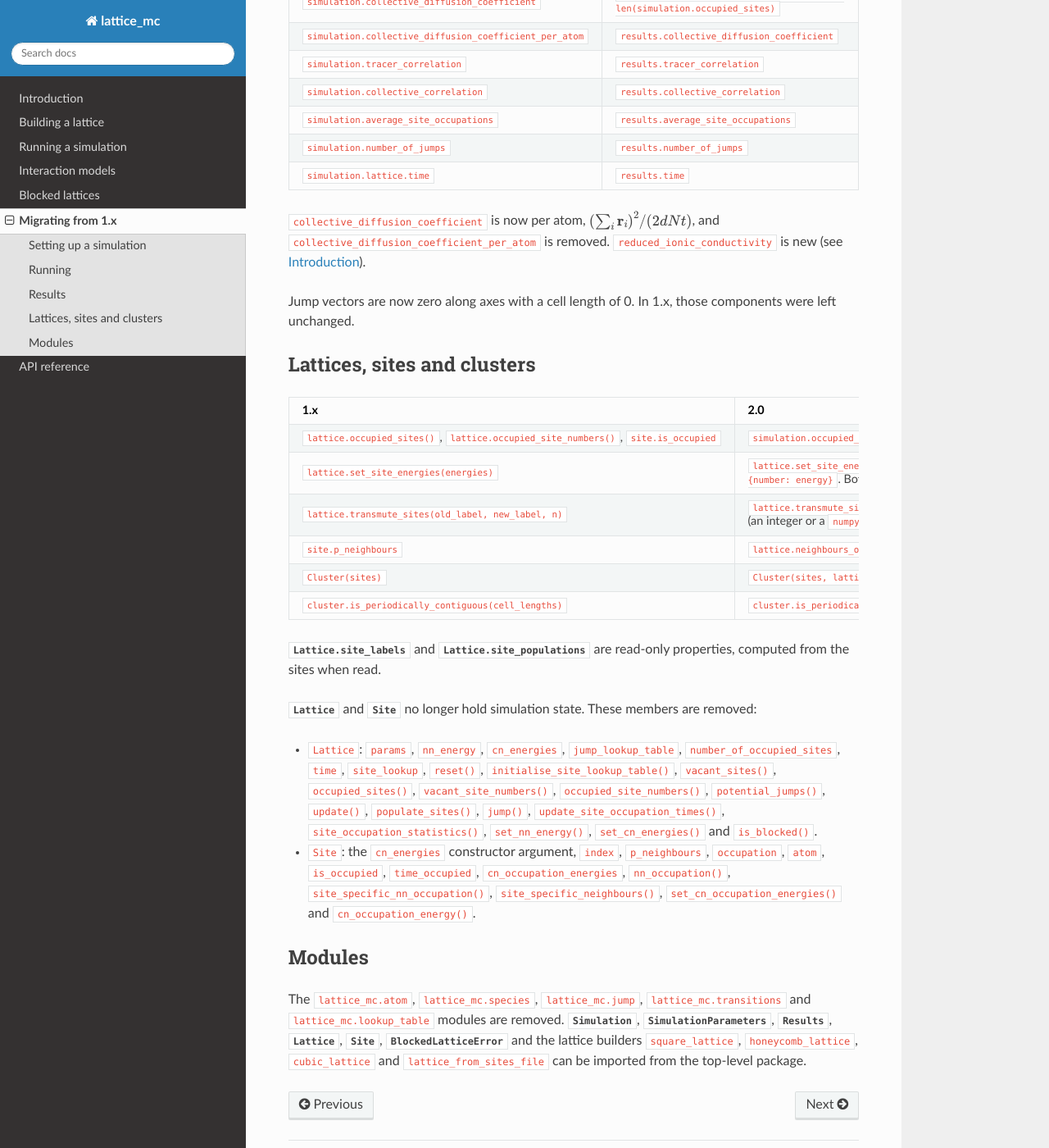
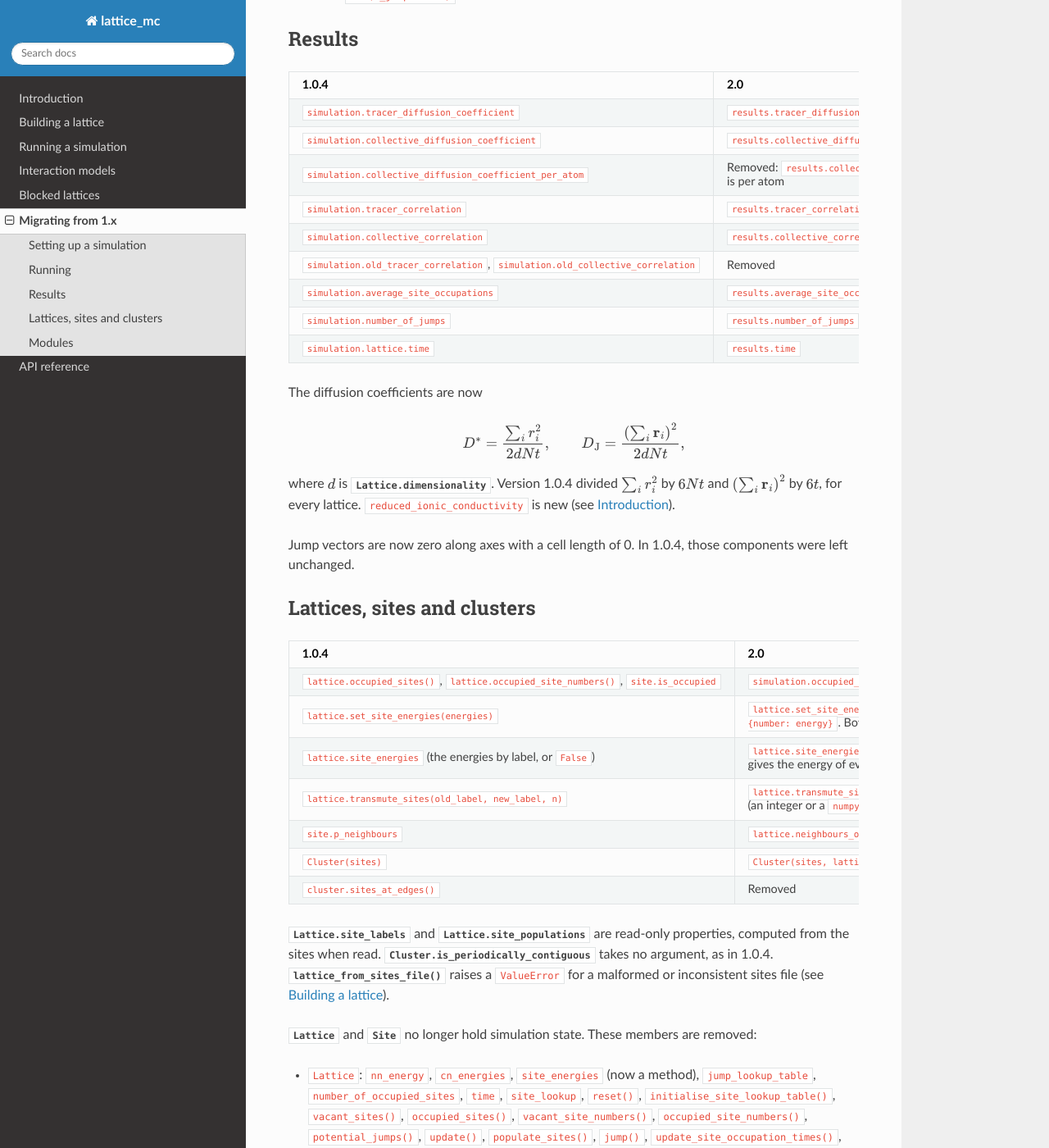
Before and after one commit to bjmorgan/lattice_mc, a Sphinx documentation site: the page built from docs/source/migrating.rst, in a window 1280 px wide and 1400 px high, scrolled down 1830 px. Shown: the whole window at 82% size. Built offline with Sphinx 7.4.7 and the Read the Docs theme 3.1.0, drawn with Linux system fonts in a browser that asks for light colours; some of the changed text lies outside the part shown.

Commit message:
Map the migration page from 1.0.4 and simplify the quickstart
Rewrite the 1.x side of the migration page against the 1.0.4 release,
including global_vars, Options, the 6 N t divisor of the diffusion
coefficients and the removed Cluster.sites_at_edges. Use 16 atoms in the
quickstart and drop its redundant set_site_energies call, and make the README
example identical. State that set_site_energies with neither argument raises
ValueError, and that reproducibility needs the same arguments and runs as
well as the same seed.

```diff
--- a/docs/source/building_lattices.rst
+++ b/docs/source/building_lattices.rst
@@ -128,9 +128,9 @@
 in eV, of the sites in a lattice. ``by_label`` gives an energy to every site with each
 label, and ``by_site`` gives energies to individual sites, keyed by site number.
 Energies given by label are applied first, so an energy given by site number
-overrides the energy for that site's label. Both arguments are keyword-only. An
-unknown label or site number raises a ``ValueError``, and leaves the lattice
-unchanged.
+overrides the energy for that site's label. Both arguments are keyword-only. Giving
+neither raises a ``ValueError``. An unknown label or site number raises a
+``ValueError``, and leaves the lattice unchanged.
 
 .. testcode::
 
--- a/docs/source/index.rst
+++ b/docs/source/index.rst
@@ -19,7 +19,7 @@
 Quickstart
 ----------
 
-A simulation of 32 atoms on a 4 x 4 x 4 cubic lattice, with nearest-neighbour
+A simulation of 16 atoms on a 4 x 4 x 4 cubic lattice, with nearest-neighbour
 repulsion:
 
 .. testcode::
@@ -27,12 +27,11 @@
     import lattice_mc as lmc
 
     lattice = lmc.cubic_lattice(4, 4, 4, spacing=1.0)
-    lattice.set_site_energies(by_label={"L": 0.0})
 
     simulation = lmc.Simulation(
         lattice,
         params=lmc.SimulationParameters(temperature=298.0, rate_prefactor=1e13),
-        n_atoms=32,
+        n_atoms=16,
         nn_energy=0.1,
         lookup_table=True,
         seed=42,
--- a/docs/source/migrating.rst
+++ b/docs/source/migrating.rst
@@ -1,16 +1,17 @@
 Migrating from 1.x
 ==================
 
-This page maps each 1.x call that has been removed or renamed in 2.0 to its
-replacement. ``simulation`` is a :class:`~lattice_mc.simulation.Simulation`,
-``lattice`` a :class:`~lattice_mc.lattice.Lattice`, and ``results`` the
+This page maps each call in version 1.0.4, the last 1.x release, that has been
+removed or renamed in 2.0 to its replacement. ``simulation`` is a
+:class:`~lattice_mc.simulation.Simulation`, ``lattice`` a
+:class:`~lattice_mc.lattice.Lattice`, and ``results`` the
 :class:`~lattice_mc.results.Results` from ``simulation.results``.
 
 Setting up a simulation
 -----------------------
 
 A simulation is now created from its lattice, parameters, atoms and interaction model
-in one call, in place of the 1.x setters:
+in one call, in place of the 1.0.4 setters:
 
 .. testcode::
 
@@ -40,10 +41,19 @@
     :header-rows: 1
     :widths: 50 50
 
-    * - 1.x
+    * - 1.0.4
       - 2.0
-    * - ``Simulation(params)``, then ``simulation.lattice = lattice``
+    * - ``Simulation()``, then ``simulation.lattice = lattice``
       - ``Simulation(lattice, params, ...)``
+    * - ``lattice_mc.global_vars.temperature`` and
+        ``lattice_mc.global_vars.rate_prefactor`` (fixed at 298.0 K and
+        1e13 s\ :sup:`-1`)
+      - ``SimulationParameters(temperature=..., rate_prefactor=...)``, passed to
+        ``Simulation``
+    * - ``lattice_mc.global_vars.kT``
+      - ``params.kT``
+    * - ``lattice_mc.global_vars.k_boltzmann``
+      - ``lattice_mc.constants.k_boltzmann``
     * - ``simulation.define_lattice_from_file(filename, cell_lengths)``
       - ``lattice_from_sites_file(filename, cell_lengths)``, passed to ``Simulation``
     * - ``simulation.set_number_of_atoms(n)``
@@ -67,10 +77,13 @@
     * - ``simulation.atoms``, ``simulation.for_time``,
         ``simulation.number_of_equilibration_jumps``
       - Removed
+    * - ``lattice_mc.Options``
+      - Removed: give the same settings to ``Simulation`` and ``run``
 
-``seed`` (an integer or a ``numpy.random.Generator``) controls the initial
-placement of atoms and the choice and timing of jumps. The simulation takes its own
-copy of the lattice when it is created.
+``seed`` (an integer or a ``numpy.random.Generator``) controls the initial placement
+of atoms and the choice and timing of jumps. The simulation takes its own copy of the
+lattice when it is created. An incomplete ``cn_energies`` mapping raises a
+``ValueError`` when the simulation is created.
 
 Running
 -------
@@ -79,11 +92,11 @@
     :header-rows: 1
     :widths: 50 50
 
-    * - 1.x
+    * - 1.0.4
       - 2.0
     * - ``simulation.set_number_of_jumps(n)``, then ``simulation.run()``
       - ``simulation.run(n_jumps=n)``
-    * - ``simulation.run(for_time=t)``
+    * - ``simulation.run(t)`` or ``simulation.run(for_time=t)``
       - ``simulation.run(for_time=t)``; the arguments of ``run`` are keyword-only
     * - ``simulation.set_number_of_equilibration_jumps(m)``, then ``simulation.run()``
       - ``simulation.run(n_jumps=m)``, ``simulation.reset()``,
@@ -104,18 +117,21 @@
     :header-rows: 1
     :widths: 50 50
 
-    * - 1.x
+    * - 1.0.4
       - 2.0
     * - ``simulation.tracer_diffusion_coefficient``
       - ``results.tracer_diffusion_coefficient``
     * - ``simulation.collective_diffusion_coefficient``
-      - ``results.collective_diffusion_coefficient * len(simulation.occupied_sites)``
+      - ``results.collective_diffusion_coefficient``, now per atom
     * - ``simulation.collective_diffusion_coefficient_per_atom``
-      - ``results.collective_diffusion_coefficient``
+      - Removed: ``results.collective_diffusion_coefficient`` is per atom
     * - ``simulation.tracer_correlation``
       - ``results.tracer_correlation``
     * - ``simulation.collective_correlation``
       - ``results.collective_correlation``
+    * - ``simulation.old_tracer_correlation``,
+        ``simulation.old_collective_correlation``
+      - Removed
     * - ``simulation.average_site_occupations``
       - ``results.average_site_occupations``
     * - ``simulation.number_of_jumps``
@@ -123,13 +139,21 @@
     * - ``simulation.lattice.time``
       - ``results.time``
 
-``collective_diffusion_coefficient`` is now per atom,
-:math:`\left( \sum_i \mathbf{r}_i \right)^2 / (2 d N t)`, and
-``collective_diffusion_coefficient_per_atom`` is removed.
-``reduced_ionic_conductivity`` is new (see :doc:`introduction`).
+The diffusion coefficients are now
 
-Jump vectors are now zero along axes with a cell length of 0. In 1.x, those components
-were left unchanged.
+.. math::
+
+    D^* = \frac{\sum_i r_i^2}{2 d N t}, \qquad
+    D_\mathrm{J} = \frac{\left( \sum_i \mathbf{r}_i \right)^2}{2 d N t},
+
+where :math:`d` is :attr:`Lattice.dimensionality
+<lattice_mc.lattice.Lattice.dimensionality>`. Version 1.0.4 divided :math:`\sum_i
+r_i^2` by :math:`6 N t` and :math:`\left( \sum_i \mathbf{r}_i \right)^2` by :math:`6
+t`, for every lattice. ``reduced_ionic_conductivity`` is new (see
+:doc:`introduction`).
+
+Jump vectors are now zero along axes with a cell length of 0. In 1.0.4, those
+components were left unchanged.
 
 Lattices, sites and clusters
 ----------------------------
@@ -138,7 +162,7 @@
     :header-rows: 1
     :widths: 50 50
 
-    * - 1.x
+    * - 1.0.4
       - 2.0
     * - ``lattice.occupied_sites()``, ``lattice.occupied_site_numbers()``,
         ``site.is_occupied``
@@ -146,31 +170,38 @@
     * - ``lattice.set_site_energies(energies)``
       - ``lattice.set_site_energies(by_label=energies)``; per-site energies with
         ``by_site={number: energy}``. Both arguments are keyword-only.
+    * - ``lattice.site_energies`` (the energies by label, or ``False``)
+      - ``lattice.site_energies_by_label()``; ``lattice.site_energies()`` gives the
+        energy of every site
     * - ``lattice.transmute_sites(old_label, new_label, n)``
       - ``lattice.transmute_sites(old_label, new_label, n, seed=seed)``; ``seed``
-        (an integer or a ``numpy.random.Generator``) is optional and
-        keyword-only
+        (an integer or a ``numpy.random.Generator``) is optional and keyword-only
     * - ``site.p_neighbours``
       - ``lattice.neighbours_of(site)``
     * - ``Cluster(sites)``
       - ``Cluster(sites, lattice)``
-    * - ``cluster.is_periodically_contiguous(cell_lengths)``
-      - ``cluster.is_periodically_contiguous()``
+    * - ``cluster.sites_at_edges()``
+      - Removed
 
 :attr:`Lattice.site_labels <lattice_mc.lattice.Lattice.site_labels>` and
 :attr:`Lattice.site_populations <lattice_mc.lattice.Lattice.site_populations>` are
 read-only properties, computed from the sites when read.
+:meth:`Cluster.is_periodically_contiguous
+<lattice_mc.cluster.Cluster.is_periodically_contiguous>` takes no argument, as in
+1.0.4. :func:`~lattice_mc.init_lattice.lattice_from_sites_file` raises a
+``ValueError`` for a malformed or inconsistent sites file (see
+:doc:`building_lattices`).
 
 :class:`~lattice_mc.lattice.Lattice` and :class:`~lattice_mc.lattice_site.Site` no
 longer hold simulation state. These members are removed:
 
-- ``Lattice``: ``params``, ``nn_energy``, ``cn_energies``, ``jump_lookup_table``,
-  ``number_of_occupied_sites``, ``time``, ``site_lookup``, ``reset()``,
-  ``initialise_site_lookup_table()``, ``vacant_sites()``, ``occupied_sites()``,
-  ``vacant_site_numbers()``, ``occupied_site_numbers()``, ``potential_jumps()``,
-  ``update()``, ``populate_sites()``, ``jump()``, ``update_site_occupation_times()``,
-  ``site_occupation_statistics()``, ``set_nn_energy()``, ``set_cn_energies()`` and
-  ``is_blocked()``.
+- ``Lattice``: ``nn_energy``, ``cn_energies``, ``site_energies`` (now a method),
+  ``jump_lookup_table``, ``number_of_occupied_sites``, ``time``, ``site_lookup``,
+  ``reset()``, ``initialise_site_lookup_table()``, ``vacant_sites()``,
+  ``occupied_sites()``, ``vacant_site_numbers()``, ``occupied_site_numbers()``,
+  ``potential_jumps()``, ``update()``, ``populate_sites()``, ``jump()``,
+  ``update_site_occupation_times()``, ``site_occupation_statistics()``,
+  ``set_nn_energy()``, ``set_cn_energies()`` and ``is_blocked()``.
 - ``Site``: the ``cn_energies`` constructor argument, ``index``, ``p_neighbours``,
   ``occupation``, ``atom``, ``is_occupied``, ``time_occupied``,
   ``cn_occupation_energies``, ``nn_occupation()``, ``site_specific_nn_occupation()``,
@@ -181,7 +212,8 @@
 -------
 
 The ``lattice_mc.atom``, ``lattice_mc.species``, ``lattice_mc.jump``,
-``lattice_mc.transitions`` and ``lattice_mc.lookup_table`` modules are removed.
+``lattice_mc.transitions``, ``lattice_mc.lookup_table``, ``lattice_mc.options`` and
+``lattice_mc.global_vars`` modules are removed.
 :class:`~lattice_mc.simulation.Simulation`,
 :class:`~lattice_mc.simulation.SimulationParameters`,
 :class:`~lattice_mc.results.Results`, :class:`~lattice_mc.lattice.Lattice`,
--- a/docs/source/running_simulations.rst
+++ b/docs/source/running_simulations.rst
@@ -79,7 +79,8 @@
 
 ``seed``, an integer or a ``numpy.random.Generator``, is the source of all
 randomness in the simulation: the initial placement of atoms, and the choice and
-timing of jumps. Two simulations created with the same seed give the same results.
+timing of jumps. Two simulations created with the same arguments and seed, and run in
+the same way, give the same results.
 Without a seed, the generator is unseeded.
 
 .. testcode::
```
Also changed, not shown: README.md (+6 -2 lines).
